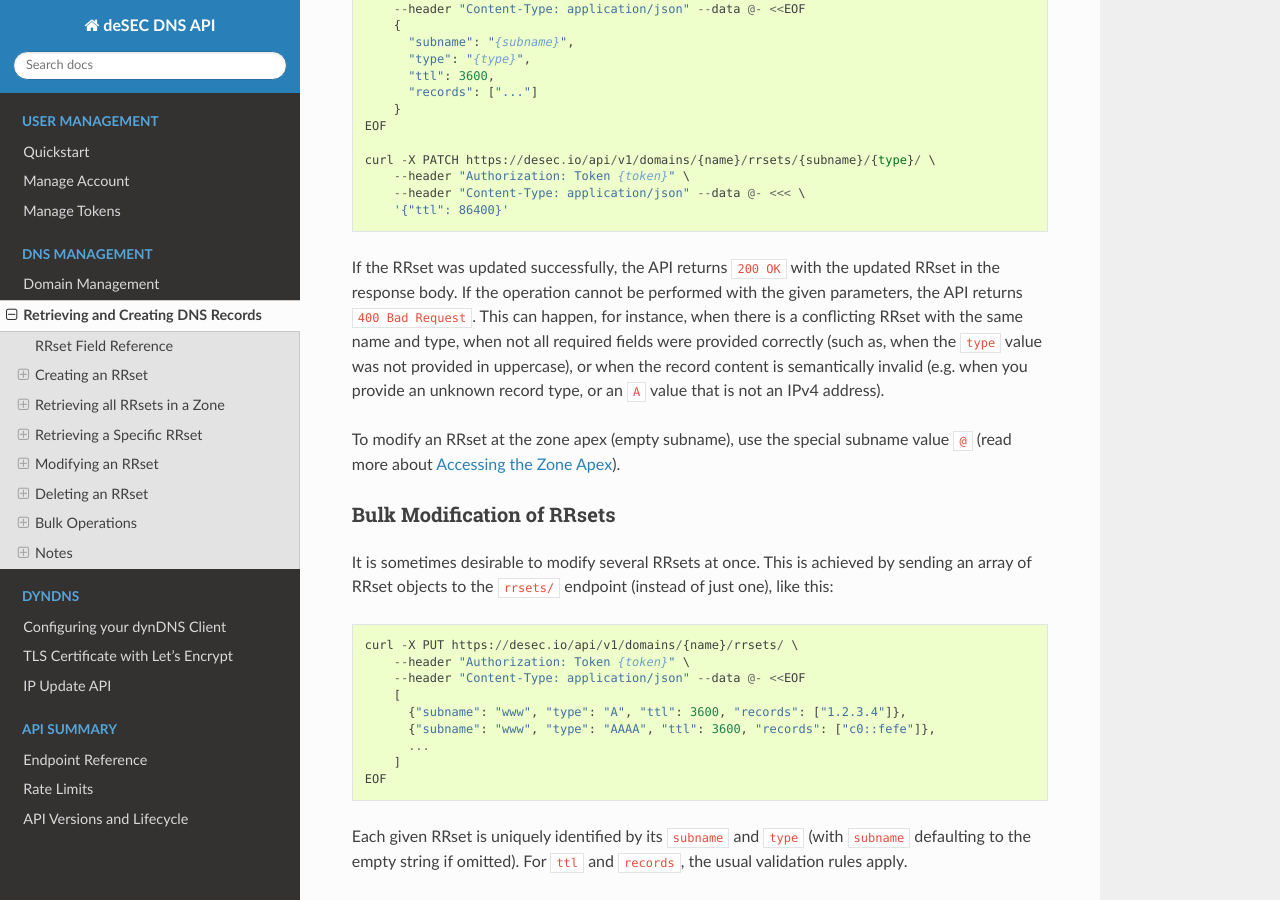
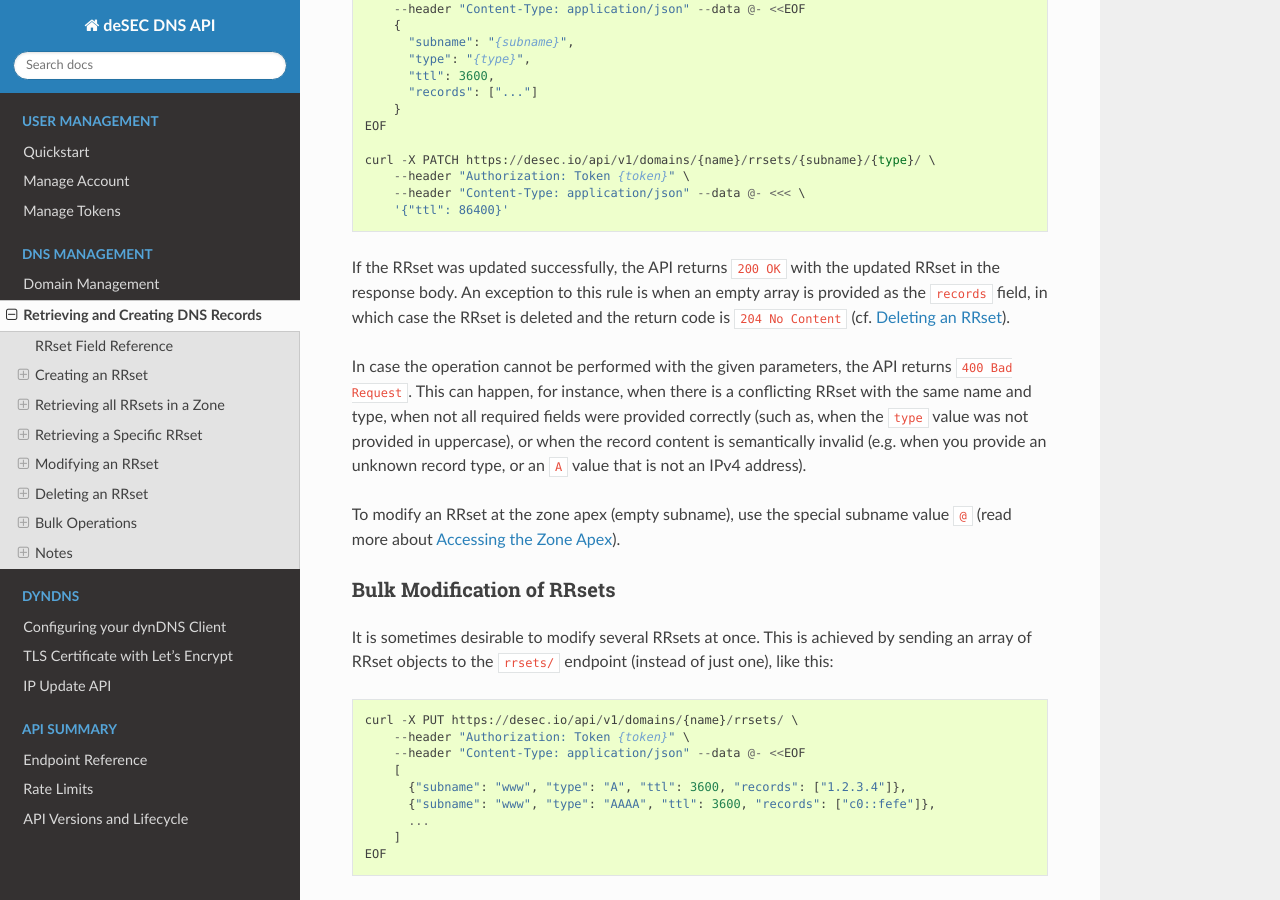
Before and after one commit to desec-io/desec-stack, a Sphinx documentation site: the page built from docs/dns/rrsets.rst, in a window 1280 px wide and 900 px high, scrolled down 6986 px. Built offline with Sphinx 7.4.7 and the Read the Docs theme 2.0.0, drawn with Linux system fonts in a browser that asks for light colours.

Commit message:
fix(docs): clarify RRset deletion status code, fixes #504

```diff
--- a/docs/dns/rrsets.rst
+++ b/docs/dns/rrsets.rst
@@ -363,7 +363,11 @@ Examples::
         '{"ttl": 86400}'
 
 If the RRset was updated successfully, the API returns ``200 OK`` with the
-updated RRset in the response body.  If the operation cannot be performed with
+updated RRset in the response body.  An exception to this rule is when an
+empty array is provided as the ``records`` field, in which case the RRset is
+deleted and the return code is ``204 No Content`` (cf. `Deleting an RRset`_).
+
+In case the operation cannot be performed with
 the given parameters, the API returns ``400 Bad Request``.  This can happen, for
 instance, when there is a conflicting RRset with the same name and type, when
 not all required fields were provided correctly (such as, when the ``type``
```
